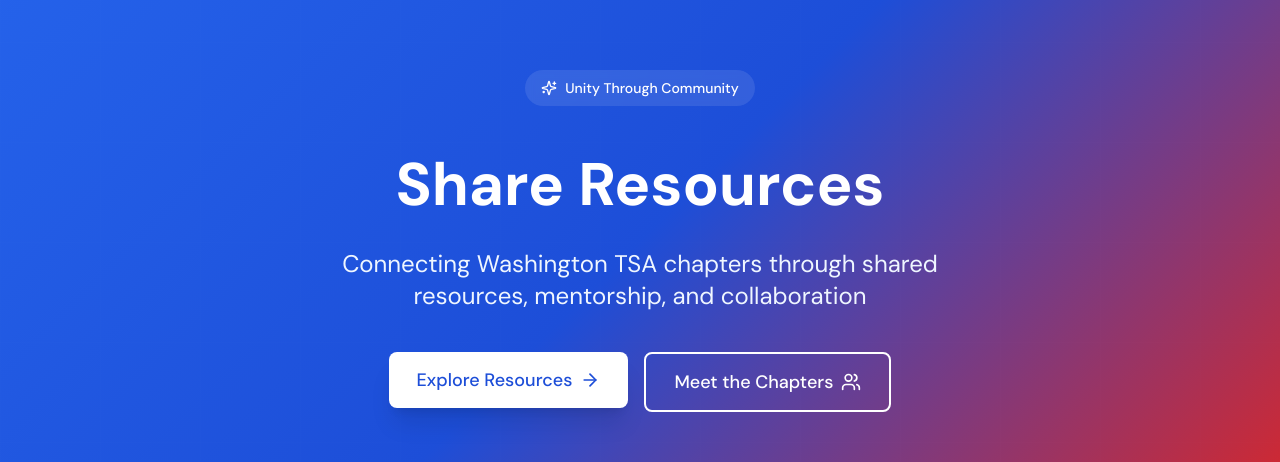
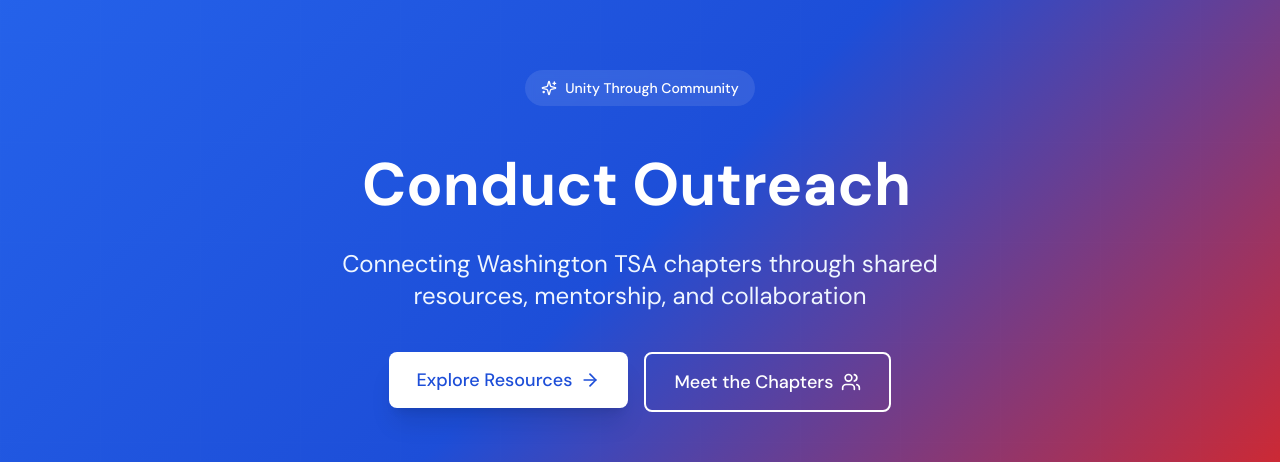
Before and after one commit to not-varram/tsa-webmaster-2025-2026, a Next.js app: page / in a window 1280 px wide. Shown: the part 123-585 px from the top of the page. Built offline with nearby package versions, Linux system fonts and the light colour scheme; no server answers; the database is empty.

Commit message:
feat: animations

```diff
--- a/components/home/HeroSection.tsx
+++ b/components/home/HeroSection.tsx
@@ -1,6 +1,6 @@
 'use client'
 
-import { useState, useEffect } from 'react'
+import { useState, useEffect, useCallback } from 'react'
 import Link from 'next/link'
 import { Button } from '@/components/ui/Button'
 import { ArrowRight, Users, Sparkles } from 'lucide-react'
@@ -13,65 +13,71 @@ const phrases = [
 	'Chapter Mentorship',
 ]
 
+// Typing speed constants (in ms)
+const TYPE_SPEED = 40 // Speed for typing each character
+const DELETE_SPEED = 10 // Speed for deleting each character (faster)
+const PAUSE_BEFORE_DELETE = 1500 // Pause after fully typed
+const PAUSE_BEFORE_TYPE = 0 // Start typing immediately after deletion
+
 export function HeroSection() {
 	const [currentPhraseIndex, setCurrentPhraseIndex] = useState(0)
-	const [displayText, setDisplayText] = useState(phrases[0])
-	const [isScrambling, setIsScrambling] = useState(false)
+	const [displayText, setDisplayText] = useState('')
+	const [isDeleting, setIsDeleting] = useState(false)
+	const [isPaused, setIsPaused] = useState(false)
+
+	const currentPhrase = phrases[currentPhraseIndex]
+
+	const typeNextChar = useCallback(() => {
+		if (isPaused) return
+
+		if (!isDeleting) {
+			// Typing mode
+			if (displayText.length < currentPhrase.length) {
+				setDisplayText(currentPhrase.slice(0, displayText.length + 1))
+			} else {
+				// Finished typing - pause then start deleting
+				setIsPaused(true)
+				setTimeout(() => {
+					setIsPaused(false)
+					setIsDeleting(true)
+				}, PAUSE_BEFORE_DELETE)
+			}
+		} else {
+			// Deleting mode
+			if (displayText.length > 0) {
+				setDisplayText(displayText.slice(0, -1))
+			} else {
+				// Finished deleting - move to next phrase immediately
+				setIsDeleting(false)
+				setCurrentPhraseIndex((prev) => (prev + 1) % phrases.length)
+			}
+		}
+	}, [displayText, currentPhrase, isDeleting, isPaused])
 
 	useEffect(() => {
-		const cycleInterval = setInterval(() => {
-			setCurrentPhraseIndex((prev) => (prev + 1) % phrases.length)
-			setIsScrambling(true)
-		}, 3000)
+		if (isPaused) return
 
-		return () => clearInterval(cycleInterval)
-	}, [])
+		const speed = isDeleting ? DELETE_SPEED : TYPE_SPEED
+		const timer = setTimeout(typeNextChar, speed)
 
-	useEffect(() => {
-		if (!isScrambling) return
-
-		const targetText = phrases[currentPhraseIndex]
-		const chars = 'ABCDEFGHIJKLMNOPQRSTUVWXYZabcdefghijklmnopqrstuvwxyz0123456789@#$%&*'
-		let iteration = 0
-		const maxIterations = Math.max(targetText.length, displayText.length) * 2
-
-		const interval = setInterval(() => {
-			setDisplayText(
-				targetText
-					.split('')
-					.map((char, index) => {
-						if (char === ' ') return ' '
-						if (index < iteration / 2) {
-							return targetText[index]
-						}
-						return chars[Math.floor(Math.random() * chars.length)]
-					})
-					.join('')
-			)
-
-			iteration += 1
-
-			if (iteration >= maxIterations) {
-				setDisplayText(targetText)
-				setIsScrambling(false)
-				clearInterval(interval)
-			}
-		}, 30)
-
-		return () => clearInterval(interval)
-	}, [currentPhraseIndex, isScrambling])
+		return () => clearTimeout(timer)
+	}, [typeNextChar, isDeleting, isPaused])
 
 	return (
 		<section className="relative wtsa-hero-gradient text-white overflow-hidden">
 			<div className="absolute inset-0 bg-[url('/grid.svg')] opacity-10"></div>
 			<div className="relative container mx-auto px-4 sm:px-6 lg:px-8 py-20 md:py-32">
-				<div className="max-w-4xl mx-auto text-center space-y-6 animate-fade-in">
+				<div className="max-w-5xl mx-auto text-center space-y-6 animate-fade-in">
 					<div className="inline-flex items-center gap-2 bg-white/10 backdrop-blur-sm px-4 py-2 rounded-full text-sm font-medium mb-4">
 						<Sparkles className="w-4 h-4" />
 						<span>Unity Through Community</span>
 					</div>
-					<h1 className="text-4xl md:text-6xl font-bold leading-tight h-[1.2em] md:h-[1.3em] flex items-center justify-center">
+					<h1 className="text-4xl md:text-5xl lg:text-6xl font-bold leading-tight h-[1.2em] md:h-[1.3em] flex items-center justify-center whitespace-nowrap">
 						<span className="text-white">{displayText}</span>
+						<span
+							className="inline-block w-[3px] h-[1em] bg-white ml-1 animate-cursor-blink"
+							aria-hidden="true"
+						/>
 					</h1>
 					<p className="text-xl md:text-2xl text-primary-50 max-w-2xl mx-auto">
 						Connecting Washington TSA chapters through shared resources, mentorship, and
--- a/tailwind.config.ts
+++ b/tailwind.config.ts
@@ -50,6 +50,15 @@ const config: Config = {
             fontFamily: {
                 sans: ['Inter', 'system-ui', 'sans-serif'],
             },
+            animation: {
+                'cursor-blink': 'cursor-blink 1s step-end infinite',
+            },
+            keyframes: {
+                'cursor-blink': {
+                    '0%, 100%': { opacity: '1' },
+                    '50%': { opacity: '0' },
+                },
+            },
         },
     },
     plugins: [],
```
Also changed, not shown: 2 other files (tests, documents, lock files or other folders).
